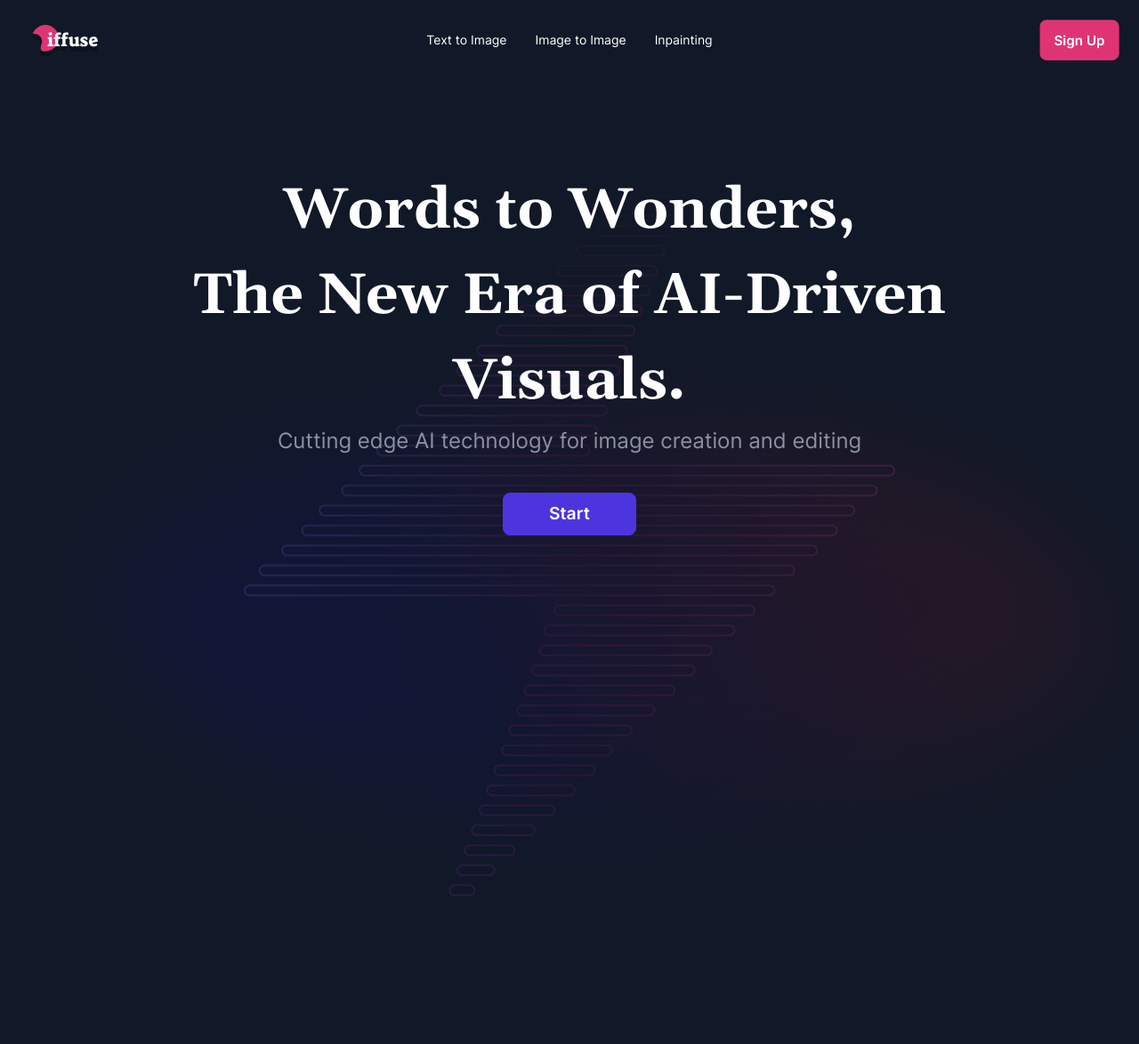
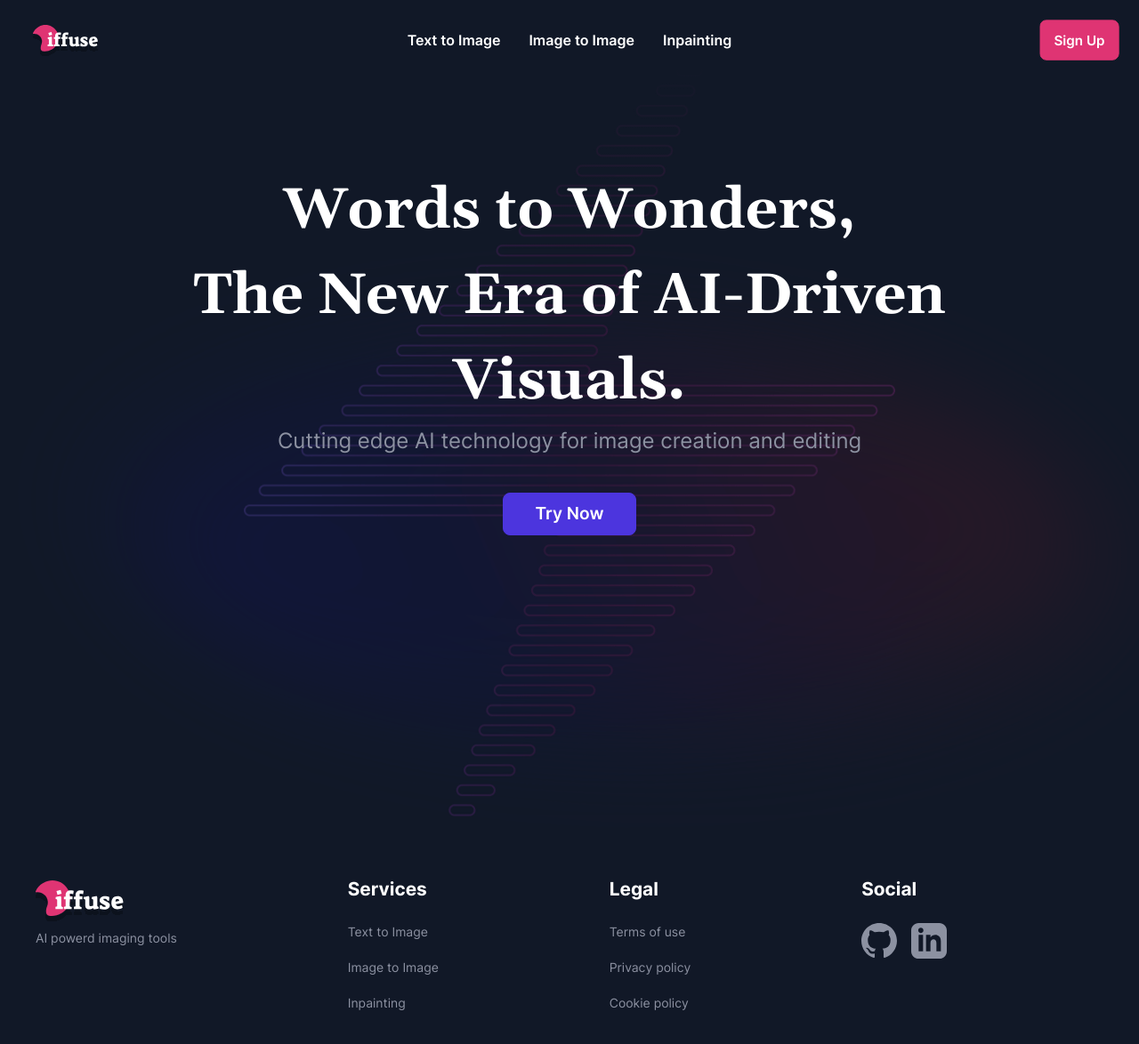
Before and after one commit to localtoast3000/diffuse-monorepo, a SvelteKit app in the folder web/main/: page / in a window 1280 px wide. Shown: the top 1174 px of the page at 89% size. Before the commit the page ends 1008 px from the top, so only its background shows below. Built offline with nearby package versions, Linux system fonts and the light colour scheme.

Commit message:
Disabeling nav on current

```diff
--- a/web/main/src/components/page/background-image.svelte
+++ b/web/main/src/components/page/background-image.svelte
@@ -2,7 +2,7 @@
   export const class_ext = '';
 </script>
 
-<div class="absolute background-container full-width {class_ext}">
+<div class="absolute top-0 background-container full-width {class_ext}">
   <div class="bolt-pattern">
     <img
       src="/images/bolt/bolt.png"
--- /dev/null
+++ b/web/main/src/components/page/footer.svelte
@@ -0,0 +1,60 @@
+<footer class="relative footer z-10 px-10 py-[100px] bg-transparent text-base-content">
+  <aside>
+    <img
+      src="/graphics/logo/logo.svg"
+      alt="Diffuse logo"
+      class="w-[100px]" />
+    <p class="text-neutral">AI powerd imaging tools</p>
+  </aside>
+  <nav>
+    <header class="mb-[20px] text-base-content font-bold text-[1.3rem]">Services</header>
+    <div class="menu-vertical gap-[20px] text-neutral">
+      <a
+        href="/txttoimg"
+        class="link link-hover">Text to Image</a>
+      <a
+        href="/imgtoimg"
+        class="link link-hover">Image to Image</a>
+      <a
+        href="/inpainting"
+        class="link link-hover">Inpainting</a>
+    </div>
+  </nav>
+  <nav>
+    <header class="mb-[20px] text-base-content font-bold text-[1.3rem]">Legal</header>
+    <div class="menu-vertical gap-[20px] text-neutral">
+      <a
+        href="/"
+        class="link link-hover">Terms of use</a>
+      <a
+        href="/"
+        class="link link-hover">Privacy policy</a>
+      <a
+        href="/"
+        class="link link-hover">Cookie policy</a>
+    </div>
+  </nav>
+  <nav>
+    <header class="mb-[20px] text-base-content font-bold text-[1.3rem]">Social</header>
+    <div class="grid grid-flow-col gap-4">
+      <a href="https://github.com/localtoast3000">
+        <svg
+          xmlns="http://www.w3.org/2000/svg"
+          viewBox="0 0 24 24"
+          class="fill-neutral w-[40px]">
+          <path
+            d="M12 0c-6.626 0-12 5.373-12 12 0 5.302 3.438 9.8 8.207 11.387.599.111.793-.261.793-.577v-2.234c-3.338.726-4.033-1.416-4.033-1.416-.546-1.387-1.333-1.756-1.333-1.756-1.089-.745.083-.729.083-.729 1.205.084 1.839 1.237 1.839 1.237 1.07 1.834 2.807 1.304 3.492.997.107-.775.418-1.305.762-1.604-2.665-.305-5.467-1.334-5.467-5.931 0-1.311.469-2.381 1.236-3.221-.124-.303-.535-1.524.117-3.176 0 0 1.008-.322 3.301 1.23.957-.266 1.983-.399 3.003-.404 1.02.005 2.047.138 3.006.404 2.291-1.552 3.297-1.23 3.297-1.23.653 1.653.242 2.874.118 3.176.77.84 1.235 1.911 1.235 3.221 0 4.609-2.807 5.624-5.479 5.921.43.372.823 1.102.823 2.222v3.293c0 .319.192.694.801.576 4.765-1.589 8.199-6.086 8.199-11.386 0-6.627-5.373-12-12-12z" />
+        </svg>
+      </a>
+      <a href="https://www.linkedin.com/in/craig-chick-41633b234/">
+        <svg
+          xmlns="http://www.w3.org/2000/svg"
+          viewBox="0 0 24 24"
+          class="fill-neutral w-[40px]">
+          <path
+            d="M19 0h-14c-2.761 0-5 2.239-5 5v14c0 2.761 2.239 5 5 5h14c2.762 0 5-2.239 5-5v-14c0-2.761-2.238-5-5-5zm-11 19h-3v-11h3v11zm-1.5-12.268c-.966 0-1.75-.79-1.75-1.764s.784-1.764 1.75-1.764 1.75.79 1.75 1.764-.783 1.764-1.75 1.764zm13.5 12.268h-3v-5.604c0-3.368-4-3.113-4 0v5.604h-3v-11h3v1.765c1.396-2.586 7-2.777 7 2.476v6.759z" />
+        </svg>
+      </a>
+    </div>
+  </nav>
+</footer>
--- a/web/main/src/components/page/navbar.svelte
+++ b/web/main/src/components/page/navbar.svelte
@@ -1,5 +1,17 @@
 <!-- svelte-ignore a11y-no-noninteractive-tabindex -->
 <!-- svelte-ignore a11y-label-has-associated-control -->
+
+<script>
+  import { onMount } from 'svelte';
+
+  let current_endpoint = '';
+
+  onMount(() => {
+    const path = window.location.pathname.split('/');
+    current_endpoint = path[path.length - 1];
+  });
+</script>
+
 <div class="drawer z-50">
   <input
     id="drawer-toggle-btn"
@@ -9,6 +21,7 @@
     <div class="w-full navbar h-[90px] px-[20px] bg-transparent">
       <div class="navbar-start">
         <a
+          on:click={() => (current_endpoint = '/')}
           href="/"
           class="btn btn-ghost">
           <img
@@ -33,23 +46,41 @@
           </svg>
         </label>
       </div>
-      <div class="hidden md:block navbar-center">
-        <ul class="menu menu-horizontal">
+      <nav class="hidden md:block navbar-center">
+        <ul class="menu menu-horizontal font-semibold text-[1rem]">
           <li>
-            <a href="/txttoimg">Text to Image</a>
+            <a
+              on:click={() => (current_endpoint = 'txttoimg')}
+              href="/txttoimg"
+              class="{current_endpoint === 'txttoimg'
+                ? 'btn-disabled text-neutral'
+                : ''} h-[50px] flex">Text to Image</a>
           </li>
           <li>
-            <a href="/imgtoimg">Image to Image</a>
+            <a
+              on:click={() => (current_endpoint = 'imgtoimg')}
+              href="/imgtoimg"
+              class="{current_endpoint === 'imgtoimg'
+                ? 'btn-disabled text-neutral'
+                : ''} h-[50px] flex">Image to Image</a>
           </li>
           <li>
-            <a href="/inpainting">Inpainting</a>
+            <a
+              on:click={() => (current_endpoint = 'inpainting')}
+              href="/inpainting"
+              class="{current_endpoint === 'inpainting'
+                ? 'btn-disabled text-neutral'
+                : ''} h-[50px] flex">Inpainting</a>
           </li>
         </ul>
-      </div>
+      </nav>
       <div class="hidden md:flex navbar-end">
         <a
+          on:click={() => (current_endpoint = 'signup')}
           href="/account/signup"
-          class="btn btn-secondary normal-case text-[1rem]">Sign Up</a>
+          class="{current_endpoint === 'signup'
+            ? 'btn-disabled text-neutral'
+            : ''} btn btn-secondary normal-case text-[1rem]">Sign Up</a>
       </div>
     </div>
   </div>
@@ -57,7 +88,7 @@
     <label
       for="drawer-toggle-btn"
       class="drawer-overlay" />
-    <div
+    <nav
       class="menu p-4 w-[200px] min-[350px]:w-[250px] min-[400px]:w-[300px] sm:w-80 min-h-full bg-base-200">
       <a
         href="/"
@@ -69,26 +100,38 @@
       <ul class="mb-[30px]">
         <li>
           <a
+            on:click={() => (current_endpoint = 'txttoimg')}
             href="/txttoimg"
-            class="flex h-[50px] min-[400px]:pl-[50px]">Text to Image</a>
+            class="{current_endpoint === 'txttoimg'
+              ? 'btn-disabled text-neutral'
+              : ''} flex h-[50px] min-[400px]:pl-[50px]">Text to Image</a>
         </li>
         <li>
           <a
-            class="flex h-[50px] min-[400px]:pl-[50px]"
+            on:click={() => (current_endpoint = 'imgtoimg')}
+            class="{current_endpoint === 'imgtoimg'
+              ? 'btn-disabled text-neutral'
+              : ''} flex h-[50px] min-[400px]:pl-[50px]"
             href="/imgtoimg">Image to Image</a>
         </li>
         <li>
           <a
-            class="flex h-[50px] min-[400px]:pl-[50px]"
+            on:click={() => (current_endpoint = 'inpainting')}
+            class="{current_endpoint === 'inpainting'
+              ? 'btn-disabled text-neutral'
+              : ''} flex h-[50px] min-[400px]:pl-[50px]"
             href="/inpainting">Inpainting</a>
         </li>
       </ul>
       <div class="w-full flex justify-center">
         <a
+          on:click={() => (current_endpoint = 'signup')}
           href="/account/signup"
-          class="btn btn-secondary w-full max-w-[250px] normal-case text-[1rem]"
+          class="{current_endpoint === 'signup'
+            ? 'btn-disabled'
+            : ''} btn btn-secondary w-full max-w-[250px] normal-case text-[1rem]"
           >Sign Up</a>
       </div>
-    </div>
+    </nav>
   </div>
 </div>
--- a/web/main/src/routes/+layout.svelte
+++ b/web/main/src/routes/+layout.svelte
@@ -1,12 +1,14 @@
 <script>
   import '../css/global.css';
   import Navbar from '$components/page/navbar.svelte';
+  import Footer from '$components/page/footer.svelte';
 </script>
 
 <Navbar />
-<div class="content-container w-full">
+<div class="content-container w-full overflow-hidden">
   <slot />
 </div>
+<Footer />
 
 <style>
   .content-container {
--- a/web/main/src/routes/+page.svelte
+++ b/web/main/src/routes/+page.svelte
@@ -5,12 +5,10 @@
 <BackgroundImage />
 <main class="relative w-full z-10 px-page-xs flex justify-center">
   <header
-    class="w-full flex flex-col items-center max-w-[500px] md:mt-[100px] md:max-w-[900px]"
-  >
+    class="w-full flex flex-col items-center max-w-[500px] md:mt-[100px] md:max-w-[900px]">
     <div class="mb-10 w-full flex flex-col items-center">
       <h1
-        class="flex flex-col text-center text-[2rem] sm:text-[3rem] md:text-[4rem] font-header font-bold"
-      >
+        class="flex flex-col text-center text-[2rem] sm:text-[3rem] md:text-[4rem] font-header font-bold">
         <span>Words to Wonders,</span>
         <span>The New Era of AI-Driven Visuals.</span>
       </h1>
@@ -20,8 +18,8 @@
     </div>
     <div class="flex w-full justify-center">
       <button class="btn btn-primary max-w-[150px] w-full normal-case text-[1.2rem]"
-        >Start</button
-      >
+        >Try Now</button>
     </div>
   </header>
+  <section class="" />
 </main>
```
Also changed, not shown: web/main/src/routes/account/signup/+page.svelte (added), web/main/src/routes/imgtoimg/+page.svelte (added), web/main/src/routes/inpainting/+page.svelte (added), web/main/src/routes/txttoimg/+page.svelte (added), web/main/static/graphics/brands/git-hub.svg (added), web/main/static/graphics/brands/linked-in.svg (added).
